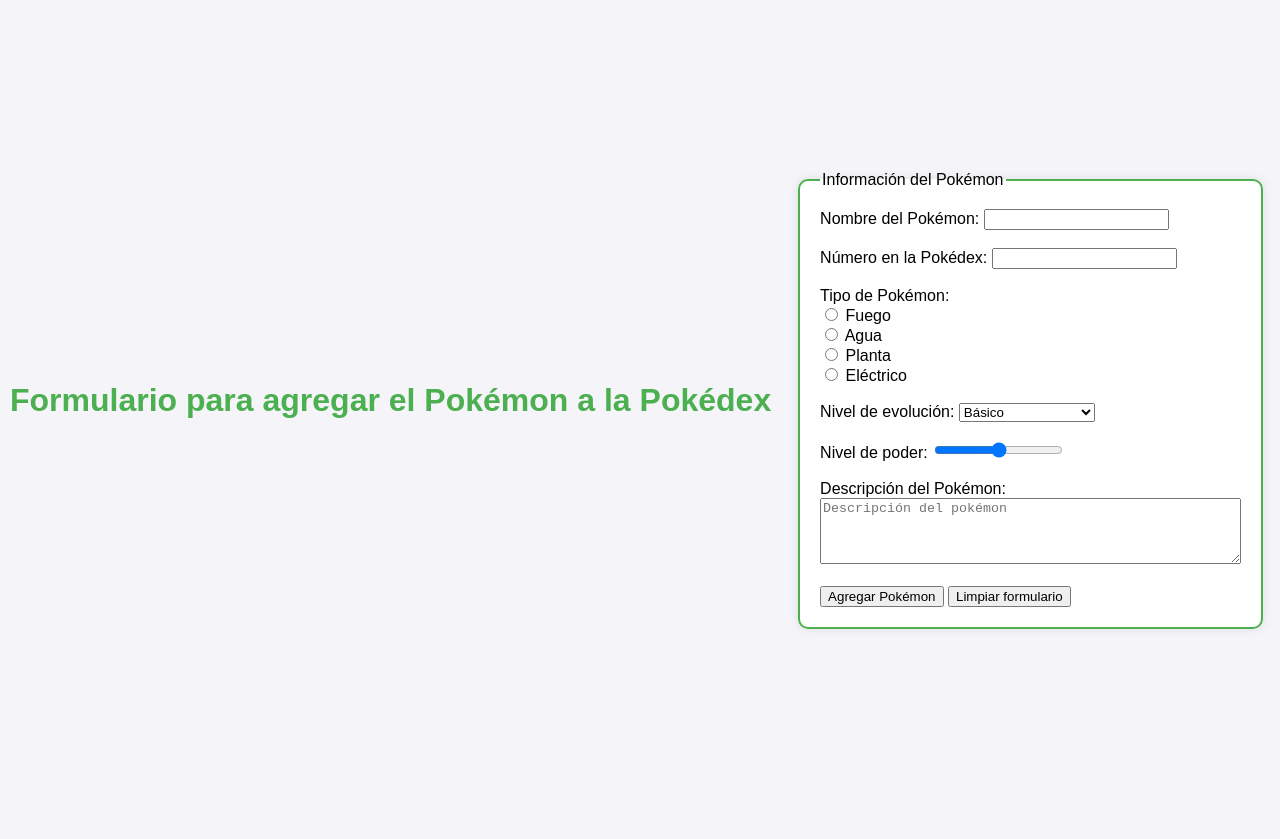
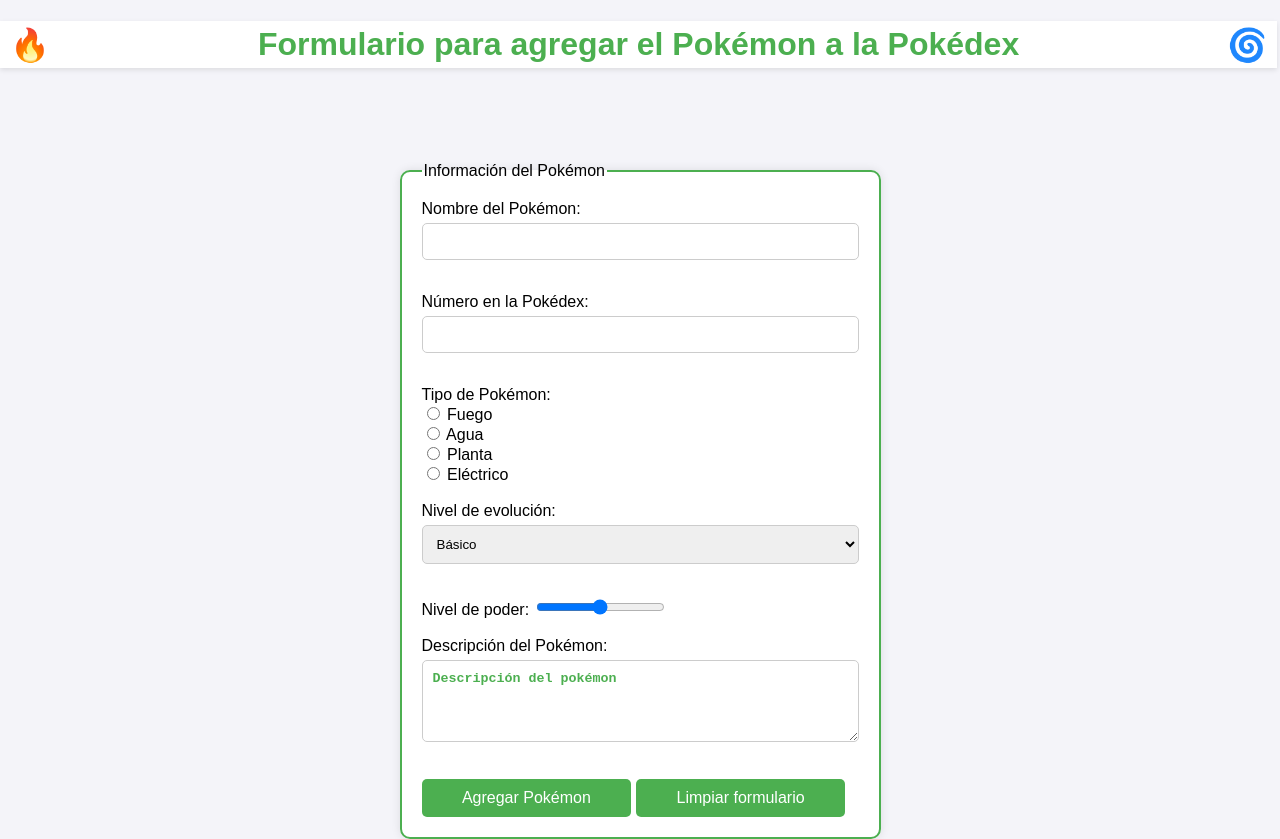
Before and after one commit to hectorbaez247283/asignacion6_B-ezH-ctor, a plain HTML site: page index.html in a window 1280 px wide. Before the commit the page ends 800 px from the top, so only its background shows below. Drawn offline with Linux system fonts and the light colour scheme.

Commit message:
Así nomás quedó
Te extraño pirata de Culiacán

```diff
--- a/index.html
+++ b/index.html
@@ -16,19 +16,19 @@
 
         <!-- Nombre del Pokémon -->
         <label for="nombre">Nombre del Pokémon:</label>
-        <input type="text" id="nombre" name="nombre">
+        <input type="text" id="nombre" name="nombre" required>
         <br>
         <br>
 
         <!-- Número en la Pokédex -->
         <label for="numero">Número en la Pokédex:</label>
-        <input type="text" id="numero" name="numero">
+        <input type="number" id="numero" name="numero" min="1" required>
         <br>
         <br>
 
         <!-- Tipo de Pokémon -->
         <label>Tipo de Pokémon:</label><br>
-        <input type="radio" id="fuego" name="tipo" value="fuego">
+        <input type="radio" id="fuego" name="tipo" value="fuego" required>
         <label for="fuego">Fuego</label>
         <br>
 
@@ -47,7 +47,7 @@
 
         <!-- Nivel de evolución -->
         <label for="evolucion">Nivel de evolución:</label>
-        <select id="evolucion" name="evolucion">
+        <select id="evolucion" name="evolucion" required>
             <option value="basico">Básico</option>
             <option value="primera evolución">Primera evolución</option>
             <option value="segunda evolucion">Segunda evolución</option>
@@ -57,7 +57,7 @@
 
         <!-- Nivel de poder -->
         <label for="poder">Nivel de poder:</label>
-        <input type="range" id="poder" name="poder" min="1" max="100"><br><br>
+        <input type="range" id="poder" name="poder" min="1" max="100" value="50"><br><br>
 
         <!-- Descripción del Pokémon -->
         <label for="descripcion">Descripción del Pokémon:</label><br>
@@ -69,7 +69,6 @@
         <input type="submit" value="Agregar Pokémon">
         <input type="reset" value="Limpiar formulario">
 
-
     </fieldset>
 
 </body>
--- a/style.css
+++ b/style.css
@@ -7,12 +7,38 @@ body {
     justify-content: center;
     align-items: center;
     height: 100vh;
+    flex-direction: column;
 }
 
+/* Fijar el título en la parte superior */
 h1 {
     text-align: center;
     color: #4CAF50;
-    margin: 10px;
+    position: absolute;
+    top: 0;
+    left: 0;
+    width: 99%;
+    padding: 5px;
+    background-color: #fff;
+    box-shadow: 0 2px 5px rgba(0, 0, 0, 0.1);
+}
+
+/* Pseudo-elemento before para h1 */
+h1::before {
+    content: '🔥 ';
+    position: absolute;
+    left: 10px;
+    top: 50%;
+    transform: translateY(-50%);
+}
+
+/* Pseudo-elemento after para h1 */
+h1::after {
+    content: ' 🌀';
+    position: absolute;
+    right: 10px;
+    top: 50%;
+    transform: translateY(-50%);
 }
 
 fieldset {
@@ -20,7 +46,98 @@ fieldset {
     border-radius: 10px;
     padding: 20px;
     max-width: 500px;
-    margin: 0 auto;
+    margin-top: 200px; /* Espacio adicional debajo del título */
     background-color: #fff;
     box-shadow: 0 0 10px rgba(0, 0, 0, 0.1);
+    position: absolute;
 }
+
+input[type="text"], input[type="number"], select, textarea {
+    width: 100%;
+    padding: 10px;
+    margin-top: 5px;
+    margin-bottom: 15px;
+    border: 1px solid #ccc;
+    border-radius: 5px;
+    box-sizing: border-box;
+}
+
+/* Resto del código permanece igual */
+
+
+/* Pseudo-elemento first-letter para la primera letra de la descripción del Pokémon */
+#descripcion::first-letter {
+    font-size: 1.5em;
+    font-weight: bold;
+    color: #4CAF50;
+}
+
+/* Pseudo-elemento first-line para la primera línea de la descripción del Pokémon */
+#descripcion::first-line {
+    font-weight: bold;
+    color: #4CAF50;
+}
+
+/* Pseudo-elemento selection para cuando se selecciona texto en el campo de descripción */
+#descripcion::selection {
+    background-color: #4CAF50;
+    color: #fff;
+}
+
+input[type="text"], input[type="number"], select, textarea {
+    width: 100%;
+    padding: 10px;
+    margin-top: 5px;
+    margin-bottom: 15px;
+    border: 1px solid #ccc;
+    border-radius: 5px;
+    box-sizing: border-box;
+}
+
+/* Pseudoclase hover para inputs */
+input[type="text"]:hover, input[type="number"]:hover, select:hover, textarea:hover {
+    border-color: #4CAF50;
+}
+
+/* Pseudoclase focus para inputs */
+input[type="text"]:focus, input[type="number"]:focus, select:focus, textarea:focus {
+    border-color: #4CAF50;
+    box-shadow: 0 0 5px rgba(76, 175, 80, 0.5);
+}
+
+/* Pseudoclase disabled para inputs */
+input[type="text"]:disabled {
+    background-color: #eee;
+    border-color: #ddd;
+}
+
+/* Pseudoclase active para botones */
+input[type="submit"]:active, input[type="reset"]:active {
+    background-color: #45a049;
+}
+
+input[type="submit"], input[type="reset"] {
+    width: 48%;
+    background-color: #4CAF50;
+    color: white;
+    padding: 10px;
+    border: none;
+    border-radius: 5px;
+    cursor: pointer;
+    font-size: 16px;
+}
+
+input[type="submit"]:hover, input[type="reset"]:hover {
+    background-color: #45a049;
+}
+
+/* Pseudoclase checked para los radios */
+input[type="radio"]:checked + label {
+    font-weight: bold;
+    color: #4CAF50;
+}
+
+/* Pseudoclase focus-within para el fieldset */
+fieldset:focus-within {
+    border-color: #45a049;
+}
```
